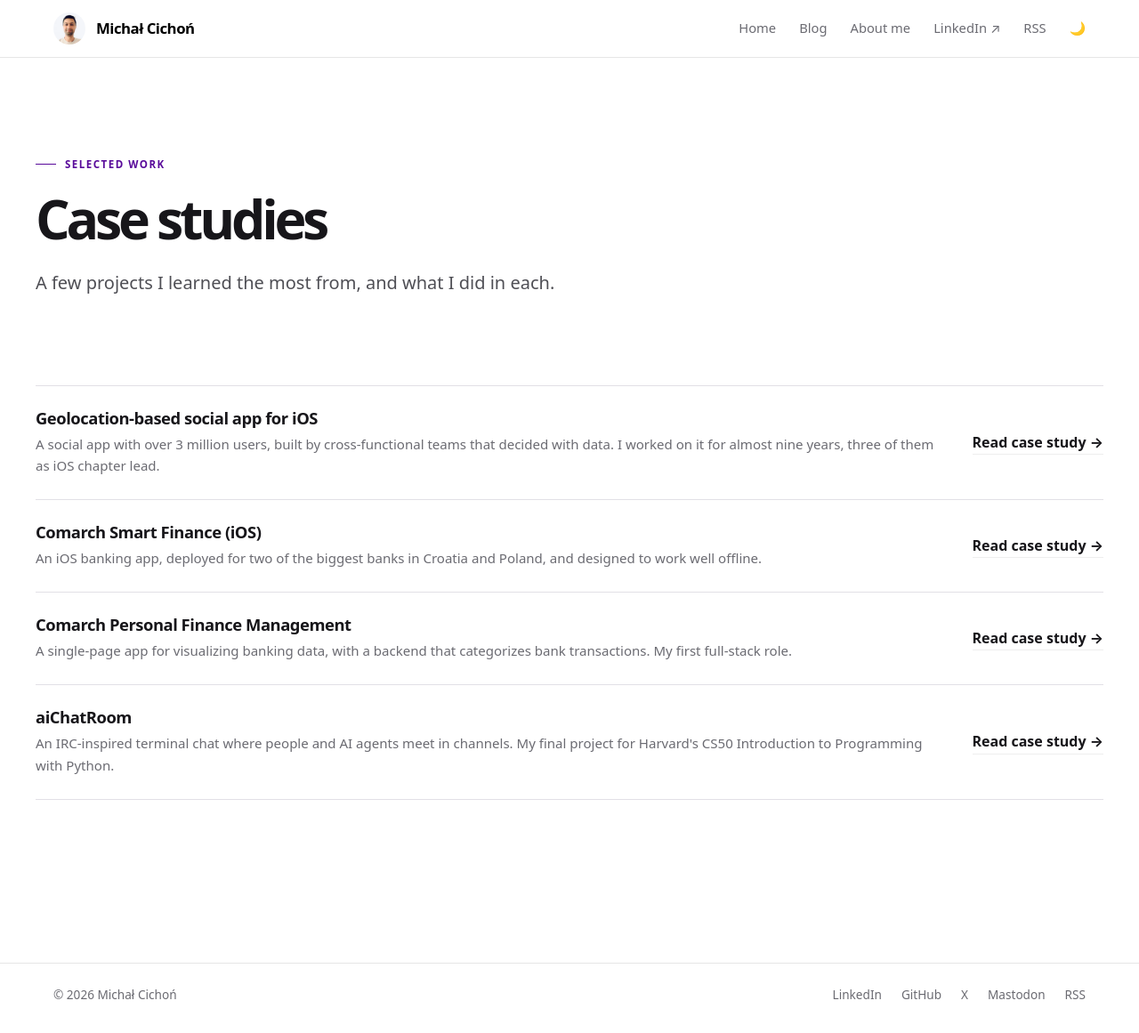
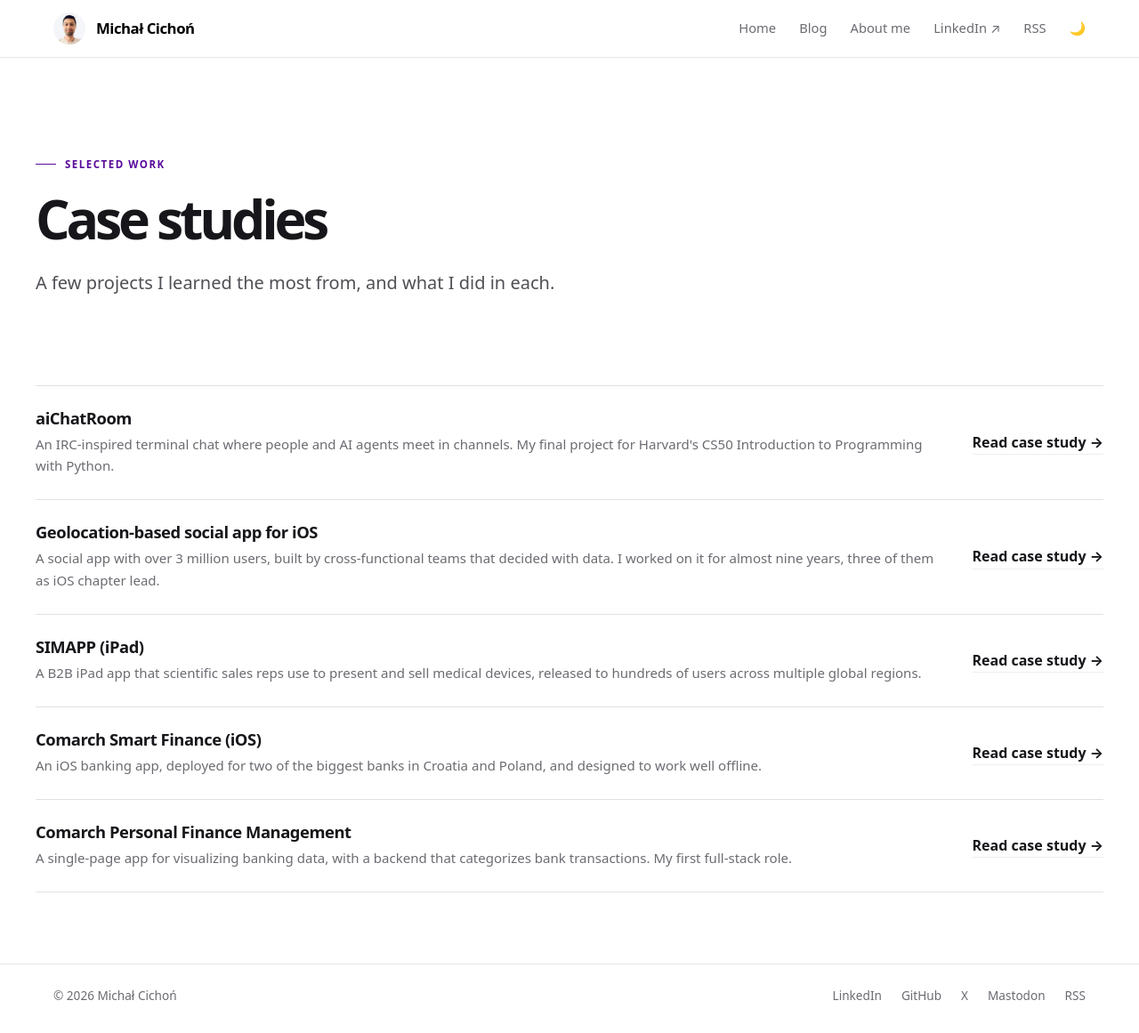
Before and after one commit to michalcichon/michalcichon.github.io, a Jekyll site: the page built from case-studies.html, in a window 1280 px wide and 1161 px high. Shown: the whole window at 89% size. Built offline with Jekyll 4.4.1, drawn with Linux system fonts in a browser that asks for light colours.

Commit message:
Add SIMAPP case study (#96)
* Add SIMAPP case study and reorder case studies newest first

Co-Authored-By: Claude Sonnet 5.5 <noreply@anthropic.com>

* Add SIMAPP splash screen to the gallery

Co-Authored-By: Claude Sonnet 5.5 <noreply@anthropic.com>

---------

Co-authored-by: Claude Sonnet 5.5 <noreply@anthropic.com>

```diff
--- /dev/null
+++ b/_case_studies/simapp.md
@@ -0,0 +1,25 @@
+---
+layout: case-study
+title: SIMAPP (iPad)
+order: 3
+period: "2016"
+summary: A B2B iPad app that scientific sales reps use to present and sell medical devices, released to hundreds of users across multiple global regions.
+stack: [iPad]
+images:
+  - src: /assets/case-studies/simapp/simapp-splash.webp
+    alt: SIMAPP splash screen
+  - src: /assets/case-studies/simapp/simapp-1.webp
+    alt: SIMAPP dashboard with news feed and calendar
+  - src: /assets/case-studies/simapp/simapp-2.webp
+    alt: SIMAPP marketing materials with multi-level filters
+---
+## Context
+SIMAPP is an iPad tool for scientific sales reps who sell medical devices. It was released to hundreds of users across multiple global regions. I worked on it in 2016.
+
+## What I worked on
+- Performance issues, bug fixes and crash investigations.
+- Advanced multi-level filtering of content.
+- Faster content loading.
+- Fixes for animation glitches.
+- An integrated email composer.
+- An advanced scientific calculator.
--- a/about-me.html
+++ b/about-me.html
@@ -76,6 +76,10 @@ permalink: /about-me/
       <div><h3>Geolocation-based Social Media Application for iOS</h3><p>A social app with 3 million monthly active users, built in Swift and Objective-C. A data-driven product shaped by A/B tests, developed by remote-first, cross-functional teams working in Shape Up cycles.</p></div>
       <span class="about-project-cta">Case study →</span>
     </a>
+    <a class="about-project" href="{{ '/case-studies/simapp/' | relative_url }}" data-event="ui_click" data-section="about_selected_work" data-element="case_study">
+      <div><h3>SIMAPP (iPad)</h3><p>A B2B iPad app for scientific sales reps selling medical devices, used by hundreds of people worldwide. I worked on performance, crashes, multi-level content filtering, an email composer and a scientific calculator.</p></div>
+      <span class="about-project-cta">Case study →</span>
+    </a>
     <a class="about-project" href="{{ '/case-studies/comarch-smart-finance/' | relative_url }}" data-event="ui_click" data-section="about_selected_work" data-element="case_study">
       <div><h3>Comarch Smart Finance (iOS)</h3><p>Developed, deployed and maintained an iOS app for two of the biggest banks in Croatia and Poland.</p></div>
       <span class="about-project-cta">Case study →</span>
```
Also changed, not shown: _case_studies/ai-chat-room.md (+1 -1 lines), _case_studies/comarch-pfm.md (+1 -1 lines), _case_studies/comarch-smart-finance.md (+1 -1 lines), _case_studies/social-app-ios.md (+1 -1 lines), assets/case-studies/simapp/simapp-1.webp (added), assets/case-studies/simapp/simapp-2.webp (added), assets/case-studies/simapp/simapp-splash.webp (added).
